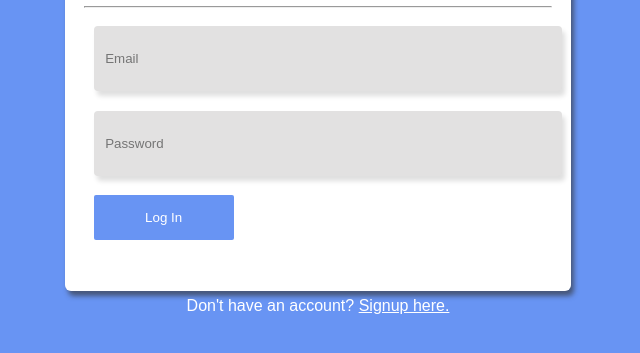
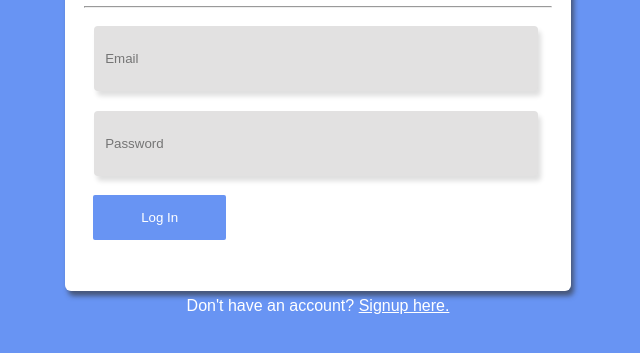
Before and after one commit to Giftea/Sign-up-form, a plain HTML site: page index.html in a window 1280 px wide. Shown: the part 285-638 px from the top of the page, without its empty margins (322-962 px from the left). Drawn offline with Linux system fonts and the light colour scheme.

Commit message:
Add files via upload

```diff
--- a/signup.css
+++ b/signup.css
@@ -11,7 +11,7 @@ body {
   flex-direction: column;
   align-items: center;
   min-height: 100vh;
-  overflow: hidden;
+  overflow-x: hidden;
   font-family: Arial, Helvetica, sans-serif;
 }
 
@@ -38,7 +38,7 @@ body {
 }
 
 .loginDiv {
-  height: 45%;
+  min-height: 45%;
   width: 40%;
   background-color: #fff;
   padding: 1.5%;
@@ -53,6 +53,10 @@ h1 {
 p {
   color: grey;
   margin: 2%;
+}
+
+.loginDiv form{
+  max-width: 95%;
 }
 
 form {
```
